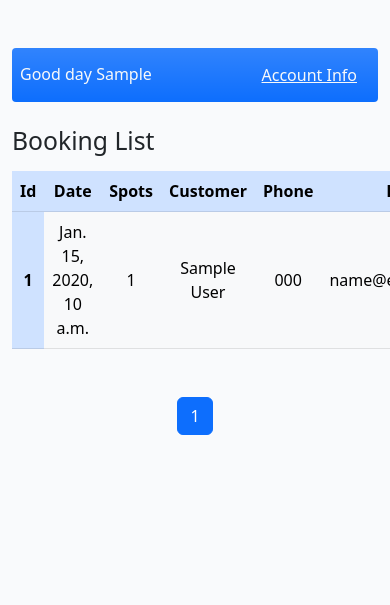
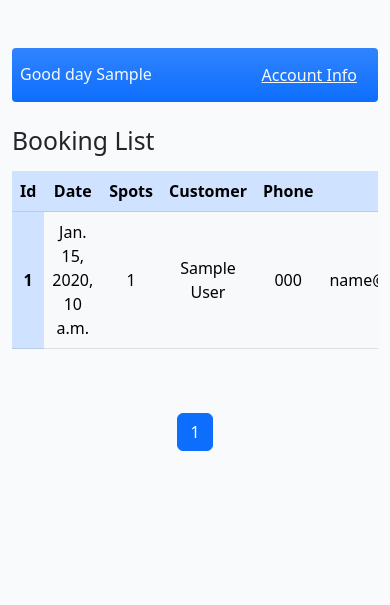
Before and after one commit to Code-Institute-Submissions/bookable, a Django app: template company/templates/company/account.html in a window 390 px wide; the page is wider, and only the part inside the window is pictured. Shown: the part 60-665 px from the top of that part. Run offline with Django 4.2, Linux system fonts and the light colour scheme; a user stored in the database is signed in; tables that the repository leaves empty hold one stand-in row (values such as "Sample post"); the template is opened without the code that fills it: values that come from a table or form of the project are taken from there, most other values are stand-ins (such as "Sample title", 1, 10 or a date in 2020); parts of the project's set-up code (start-up, migrations or seed data) failed here and were passed over; some libraries are stand-ins or nearby versions.

Commit message:
Make booking list table responsive

```diff
--- a/company/templates/company/bookings_list.html
+++ b/company/templates/company/bookings_list.html
@@ -5,7 +5,8 @@
   <h2 class="mb-3">Booking List</h2>
 
   {% if bookings|length > 0 %}
-  <table class="table mb-5">
+  <div class="table-responsive mb-5">
+    <table class="table">
 
       <thead class="table-primary">
         <tr class="text-center">
@@ -40,6 +41,7 @@
       </tbody>
 
     </table>
+  </div>
 
   <nav aria-label="Page pagination">
     <ul class="pagination justify-content-center">
```
Lines whose indentation alone changed are shown as unchanged.
